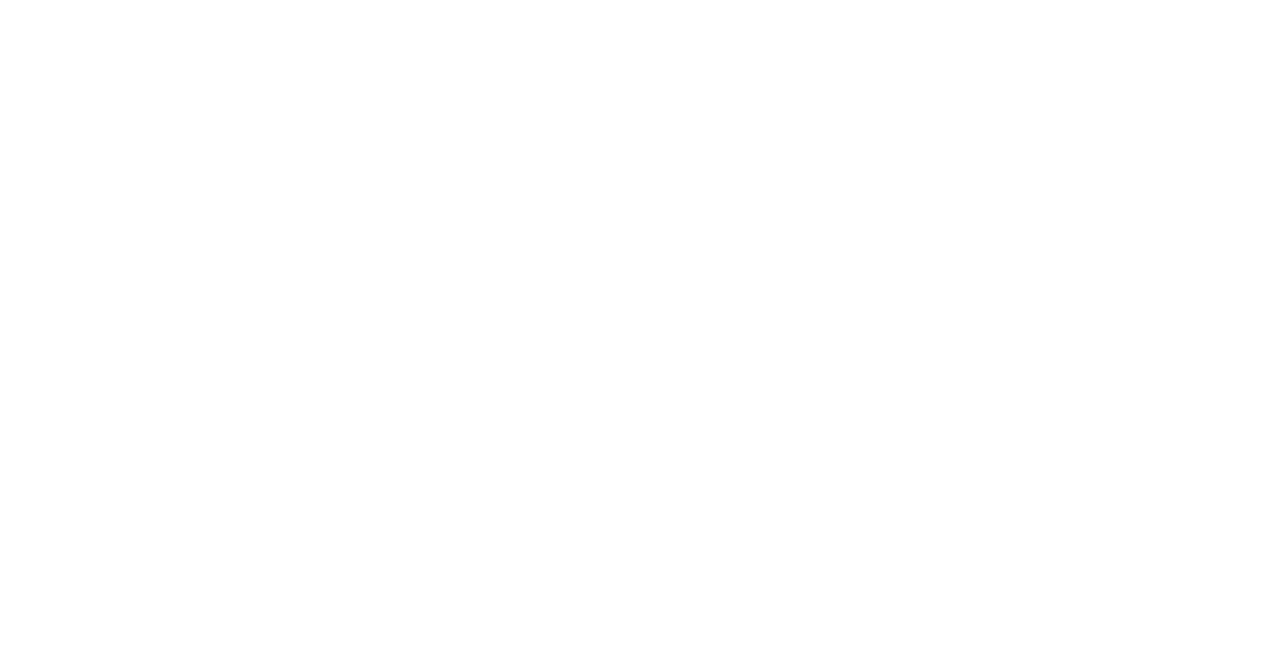
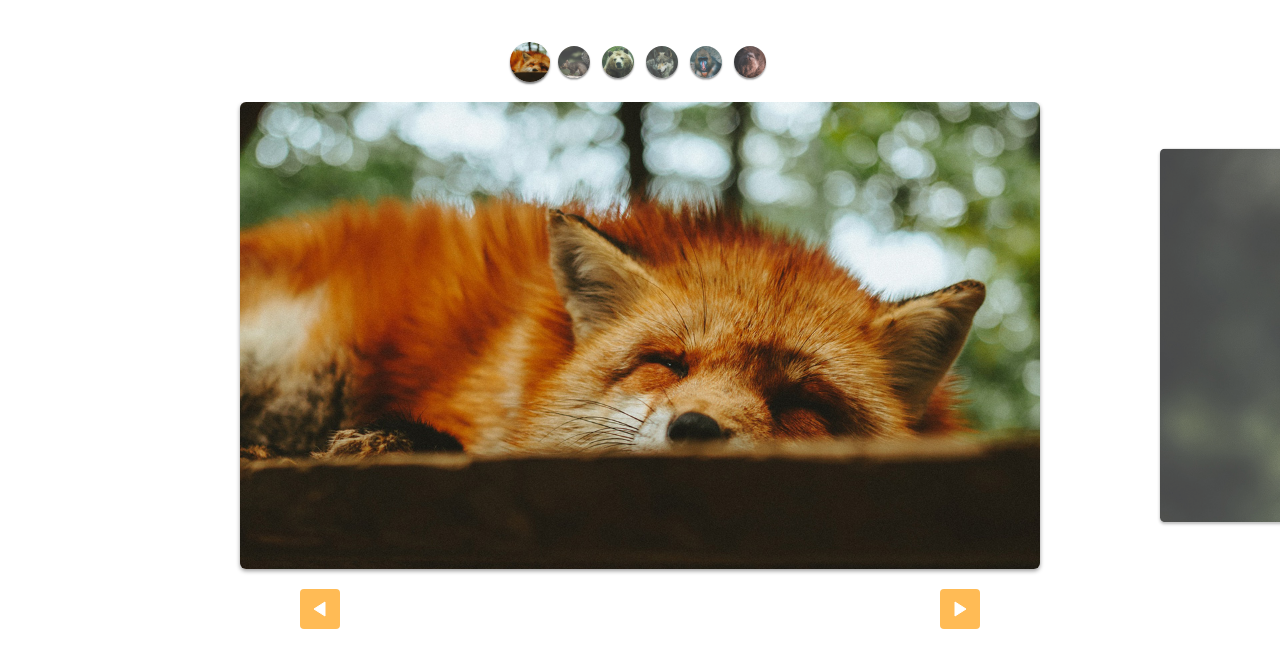
Before and after one commit to joaobrosin/slider, a plain HTML site: page index.html in a window 1280 px wide. Drawn offline with Linux system fonts and the light colour scheme.

Commit message:
slider created

```diff
--- a/css/style.css
+++ b/css/style.css
@@ -0,0 +1,111 @@
+body {
+  margin: 0px;
+}
+
+ul {
+  padding: 0px;
+  margin: 0px;
+  list-style: none;
+}
+
+img {
+  display: block;
+  max-width: 100%;
+}
+
+.slide-wrapper {
+  overflow: hidden;
+}
+
+.slide {
+  display: flex;
+}
+
+.slide:hover {
+  will-change: transform;
+}
+
+.slide li {
+  flex-shrink: 0;
+  width: 80vw;
+  max-width: 800px;
+  margin: 0px 20px;
+  border-radius: 6px;
+  overflow: hidden;
+  box-shadow: 0px 2px 4px rgba(0, 0, 0, .4);
+  opacity: .8;
+  transform: scale(.8);
+  transition: 300ms;
+}
+
+.slide li.active {
+  opacity: 1;
+  transform: scale(1);
+}
+
+[data-control="slide"] {
+  display: flex;
+  justify-content: center;
+  margin-top: 20px;
+}
+
+[data-control="slide"] li a {
+  display: block;
+  width: 12px;
+  height: 12px;
+  background: #fb5;
+  border-radius: 50%;
+  margin: 5px;
+  overflow: hidden;
+  text-indent: -999px;
+}
+
+[data-control="slide"] li.active a,
+[data-control="slide"] li a:hover {
+  background: #e54;
+}
+
+.custom-controls {
+  display: flex;
+  justify-content: center;
+  margin-top: 40px;
+  flex-wrap: wrap;
+}
+
+.custom-controls li {
+  opacity: .8;
+  transform: scale(.8);
+  width: 40px;
+  height: 40px;
+  border-radius: 50%;
+  overflow: hidden;
+  margin: 2px 2px 20px 2px;
+  box-shadow: 0px 2px 2px rgba(0, 0, 0, .5);
+  cursor: pointer;
+  transition: 300ms;
+}
+
+.custom-controls li.active {
+  opacity: 1;
+  transform: scale(1);
+}
+
+.arrow-nav {
+  display: flex;
+  justify-content: space-around;
+  margin: 20px 0px;
+}
+
+.arrow-nav button {
+  cursor: pointer;
+  border: none;
+  border-radius: 4px;
+  color: white;
+  width: 40px;
+  height: 40px;
+  background: #fb5 url('../img/arrow.svg') center center no-repeat;
+}
+
+.arrow-nav button.prev {
+  transform: rotate(-180deg);
+}
--- a/index.html
+++ b/index.html
@@ -8,6 +8,33 @@
   <link rel="stylesheet" href="css/style.css">
 </head>
 <body>
+  <ul class="custom-controls">
+    <li><img src="img/foto1-thumb.jpg" alt=""></li>
+    <li><img src="img/foto2-thumb.jpg" alt=""></li>
+    <li><img src="img/foto3-thumb.jpg" alt=""></li>
+    <li><img src="img/foto4-thumb.jpg" alt=""></li>
+    <li><img src="img/foto5-thumb.jpg" alt=""></li>
+    <li><img src="img/foto6-thumb.jpg" alt=""></li>
+  </ul>
+
+  <div class="slide-wrapper">
+    <ul class="slide">
+      <li><img src="img/foto1.jpg" alt=""></li>
+      <li><img src="img/foto2.jpg" alt=""></li>
+      <li><img src="img/foto3.jpg" alt=""></li>
+      <li><img src="img/foto4.jpg" alt=""></li>
+      <li><img src="img/foto5.jpg" alt=""></li>
+      <li><img src="img/foto6.jpg" alt=""></li>
+    </ul>
+
+    <div class="arrow-nav">
+      <button class="prev"></button>
+      <button class="next"></button>
+    </div>
+  </div>
+
+
+
   <script type="module" src="js/script.js"></script>
 </body>
 </html>
--- a/js/script.js
+++ b/js/script.js
@@ -0,0 +1,6 @@
+import SlideNav from "./slide.js";
+
+const slide = new SlideNav('.slide', '.slide-wrapper');
+slide.init();
+slide.addArrow('.prev', '.next');
+slide.addControl('.custom-controls');
--- a/js/slide.js
+++ b/js/slide.js
@@ -0,0 +1,203 @@
+import debounce from './debounce.js'
+
+export class Slide {
+  constructor(slide, wrapper) {
+    this.slide = document.querySelector(slide);
+    this.wrapper = document.querySelector(wrapper);
+    this.dist = { finalPosition: 0, startX: 0, movement: 0 };
+    this.activeClass = 'active';
+    this.changeEvent = new Event('changeEvent');
+  }
+
+  transition(active) {
+    this.slide.style.transition = active ? 'transform 300ms' : '';
+  }
+
+  moveSlide(distX) {
+    this.dist.movePosition = distX;
+    this.slide.style.transform = `translate3d(${distX}px, 0px, 0px)`;
+  }
+
+  updatePosition(clientX) {
+    this.dist.movement = (this.dist.startX - clientX) * 1.5;
+    return this.dist.finalPosition - this.dist.movement;
+  }
+
+  onStart(event) {
+    let movetype;
+    if (event.type === 'mousedown') {
+      event.preventDefault();
+      this.dist.startX = event.clientX;
+      movetype = 'mousemove';
+    } else {
+      this.dist.startX = event.changedTouches[0].clientX;
+      movetype = 'touchmove';
+    }
+    this.wrapper.addEventListener(movetype, this.onMove);
+    this.transition(false);
+  }
+
+  onMove(event) {
+    const pointerPosition = (event.type === 'mousemove') ? event.clientX : event.changedTouches[0].clientX;
+    const finalPosition = this.updatePosition(pointerPosition);
+    this.moveSlide(finalPosition);
+  }
+
+  onEnd(event) {
+    const movetype = (event.type == 'mouseup') ? 'mousemove' : 'touchmove';
+    this.wrapper.removeEventListener(movetype, this.onMove);
+    this.dist.finalPosition = this.dist.movePosition;
+    this.transition(true);
+    this.changeSlideOnEnd();
+  }
+
+  changeSlideOnEnd() {
+    if (this.dist.movement > 120 && this.index.next !== undefined) {
+      this.activeNextSlide();
+    } else if (this.dist.movement < -120 && this.index.prev !== undefined) {
+      this.activePrevSlide();
+    } else {
+      this.changeSlide(this.index.active);
+    }
+  }
+
+  addSlideEvents() {
+    this.wrapper.addEventListener('mousedown', this.onStart);
+    this.wrapper.addEventListener('touchstart', this.onStart);
+    this.wrapper.addEventListener('mouseup', this.onEnd);
+    this.wrapper.addEventListener('touchend', this.onEnd);
+  }
+
+  slidePosition(slide) {
+    const margin = (this.wrapper.offsetWidth - slide.offsetWidth) / 2;
+    return -(slide.offsetLeft - margin);
+  }
+
+  slidesConfig() {
+    this.slideArray = [...this.slide.children].map((element) => {
+      const position = this.slidePosition(element);
+      return { position, element };
+    });
+  }
+
+  slidesIndexNav(index) {
+    const last = this.slideArray.length -1;
+    this.index = {
+      prev: index ? index - 1 : undefined,
+      active: index,
+      next: index === last ? undefined : index + 1
+    }
+  }
+
+  changeSlide(index) {
+    const activeSlide = this.slideArray[index];
+    this.moveSlide(activeSlide.position);
+    this.slidesIndexNav(index);
+    this.dist.finalPosition = activeSlide.position;
+    this.changeActiveClass();
+    this.wrapper.dispatchEvent(this.changeEvent);
+  }
+
+  changeActiveClass() {
+    this.slideArray.forEach(item => {
+      item.element.classList.remove(this.activeClass);
+    })
+    this.slideArray[this.index.active].element.classList.add(this.activeClass);
+  }
+
+  activePrevSlide() {
+    if (this.index.prev !== undefined) {
+      this.changeSlide(this.index.prev);
+    }
+  }
+
+  activeNextSlide() {
+    if (this.index.next !== undefined) {
+      this.changeSlide(this.index.next);
+    }
+  }
+
+  onResize() {
+    setTimeout(() => {
+      this.slidesConfig();
+      this.changeSlide(this.index.active);
+    }, 1000);
+  }
+
+  addResizeEvent() {
+    window.addEventListener('resize', this.onResize);
+  }
+
+  bindEvents() {
+    this.onStart = this.onStart.bind(this);
+    this.onMove = this.onMove.bind(this);
+    this.onEnd = this.onEnd.bind(this);
+    this.activePrevSlide = this.activePrevSlide.bind(this);
+    this.activeNextSlide = this.activeNextSlide.bind(this);
+    this.onResize = debounce(this.onResize.bind(this), 200);
+  }
+
+  init() {
+    this.bindEvents();
+    this.transition(true);
+    this.addSlideEvents();
+    this.slidesConfig();
+    this.addResizeEvent();
+    this.changeSlide(0);
+    return this;
+  }
+}
+
+export default class SlideNav extends Slide {
+  constructor(slide, wrapper) {
+    super(slide, wrapper);
+    this.bindControlEvents();
+  }
+
+  addArrow(prev, next) {
+    this.prevElement = document.querySelector(prev);
+    this.nextElement = document.querySelector(next);
+    this.addArrowEvent();
+  }
+
+  addArrowEvent() {
+    this.prevElement.addEventListener('click', this.activePrevSlide);
+    this.nextElement.addEventListener('click', this.activeNextSlide);
+  }
+
+  createControl() {
+    const control = document.createElement('ul');
+    control.dataset.control = 'slide';
+
+    this.slideArray.forEach((item, index) => {
+      control.innerHTML += `<li><a href="#slide${index + 1}">${index + 1}</a></li>`;
+    });
+    this.wrapper.appendChild(control);
+    return control;
+  }
+
+  eventControl(item, index) {
+    item.addEventListener('click', (event) => {
+      event.preventDefault();
+      this.changeSlide(index);
+    });
+    this.wrapper.addEventListener('changeEvent', this.activeControlItem);
+  }
+
+  activeControlItem() {
+    this.controlArray.forEach(item => item.classList.remove(this.activeClass));
+    this.controlArray[this.index.active].classList.add(this.activeClass);
+  }
+
+  addControl(customControl) {
+    this.control = document.querySelector(customControl) || this.createControl();
+    this.controlArray = [ ...this.control.children ];
+    this.activeControlItem();
+    this.controlArray.forEach(this.eventControl);
+  }
+
+  bindControlEvents() {
+    this.eventControl = this.eventControl.bind(this);
+    this.activeControlItem = this.activeControlItem.bind(this);
+  }
+}
```
